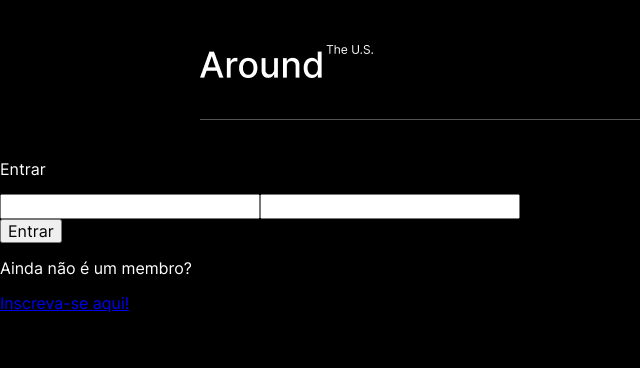
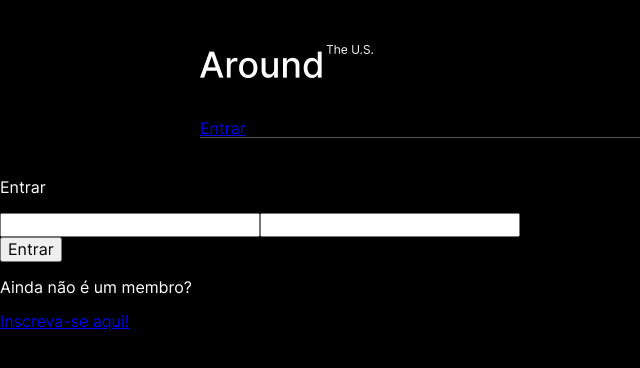
Before and after one commit to deborabeatriz-f/web_project_around_auth, a React (Vite) app: page /login in a window 1280 px wide. Shown: the top 368 px of the page, without its empty margins (0-640 px from the left). Built offline with nearby package versions, Linux system fonts and the light colour scheme; no server answers.

Commit message:
update app jsx

```diff
--- a/src/components/App.jsx
+++ b/src/components/App.jsx
@@ -201,7 +201,7 @@ function App() {
               path="/login"
               element={
                 <>
-                  <Header />
+                  <Header text="Entrar" />
                   <Login handleLogin={handleLogin} isLoggedIn={isLoggedIn} />
                 </>
               }
@@ -210,7 +210,7 @@ function App() {
               path="/register"
               element={
                 <>
-                  <Header />
+                  <Header text="Inscreva-se" />
                   <Register
                     handleRegistration={handleRegistration}
                     isLoggedIn={isLoggedIn}
@@ -222,7 +222,7 @@ function App() {
               path="/"
               element={
                 <ProtectedRoute isLoggedIn={isLoggedIn}>
-                  <Header currentUser={currentUser} />
+                  <Header />
                   <Main
                     handleOpenPopup={handleOpenPopup}
                     handleClosePopup={handleClosePopup}
@@ -250,23 +250,3 @@ function App() {
 }
 
 export default App;
-
-{
-  /* <!-- POPUP DELETE CARD --> */
-}
-{
-  /* <div className="popup__container popup__container-deleteCard">
-        <div className="popup__card">
-          <h3 className="popup__title">Tem certeza?</h3>
-          <form className="popup__input input-deleteCard" noValidate>
-            <button type="submit" className="input__submit input__submit-delete">
-              Sim
-            </button>
-          </form>
-          <button
-            className="popup__button-close button-closeDelete"
-            draggable="true"
-          ></button>
-        </div>
-      </div> */
-}
```
